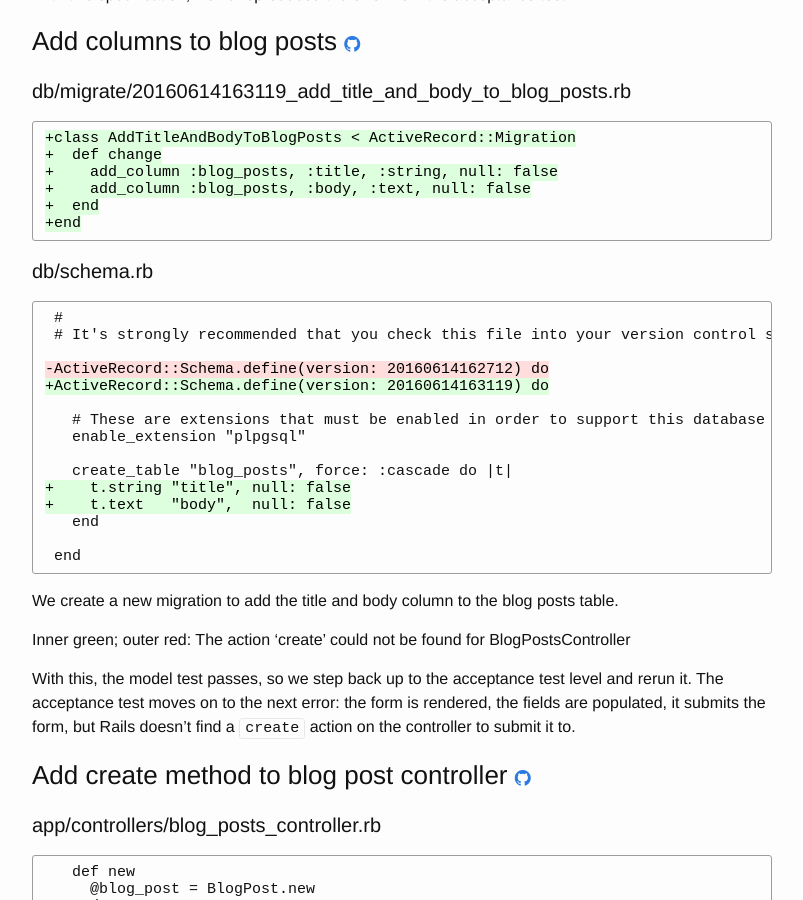
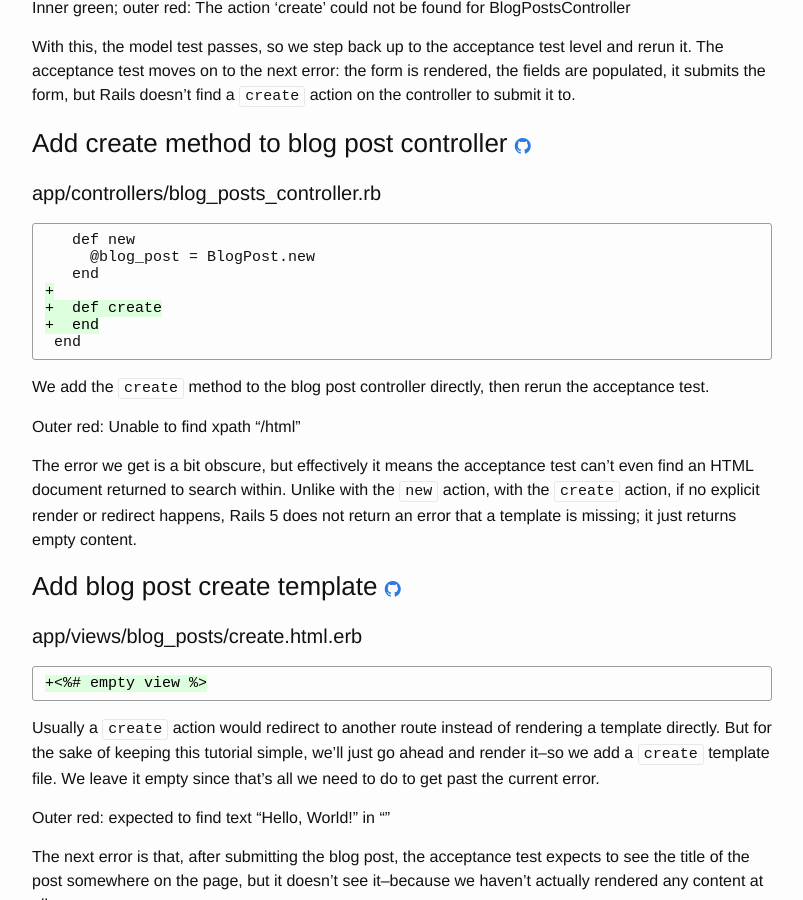
Before and after one commit to learn-tdd-in/learntdd.in, a Jekyll site: the page built from rails/index.md, in a window 1280 px wide and 900 px high, scrolled down 5559 px. Shown: the whole window, without its empty margins (238-1041 px from the left). Built offline with Jekyll 4.4.1, drawn with Linux system fonts in a browser that asks for light colours; some of the changed text lies outside the part shown.

Commit message:
Remove schema.rb for rails

````diff
--- a/rails/_commits.md
+++ b/rails/_commits.md
@@ -197,25 +197,6 @@
 +end
 ```
 
-
-#### db/schema.rb
-
-```diff
- #
- # It's strongly recommended that you check this file into your version control system.
-
--ActiveRecord::Schema.define(version: 0) do
-+ActiveRecord::Schema.define(version: 20160614162712) do
-
-   # These are extensions that must be enabled in order to support this database
-   enable_extension "plpgsql"
-
-+  create_table "blog_posts", force: :cascade do |t|
-+  end
-+
- end
-```
-
 We fix the model test error by creating the `blog_posts` table.
 
 Inner green; outer red: undefined method `title' for #<BlogPost id: nil>
@@ -261,27 +242,6 @@
 +    add_column :blog_posts, :body, :text, null: false
 +  end
 +end
-```
-
-
-#### db/schema.rb
-
-```diff
- #
- # It's strongly recommended that you check this file into your version control system.
-
--ActiveRecord::Schema.define(version: 20160614162712) do
-+ActiveRecord::Schema.define(version: 20160614163119) do
-
-   # These are extensions that must be enabled in order to support this database
-   enable_extension "plpgsql"
-
-   create_table "blog_posts", force: :cascade do |t|
-+    t.string "title", null: false
-+    t.text   "body",  null: false
-   end
-
- end
 ```
 
 We create a new migration to add the title and body column to the blog posts table.
````
Also changed, not shown: 1 other file.
